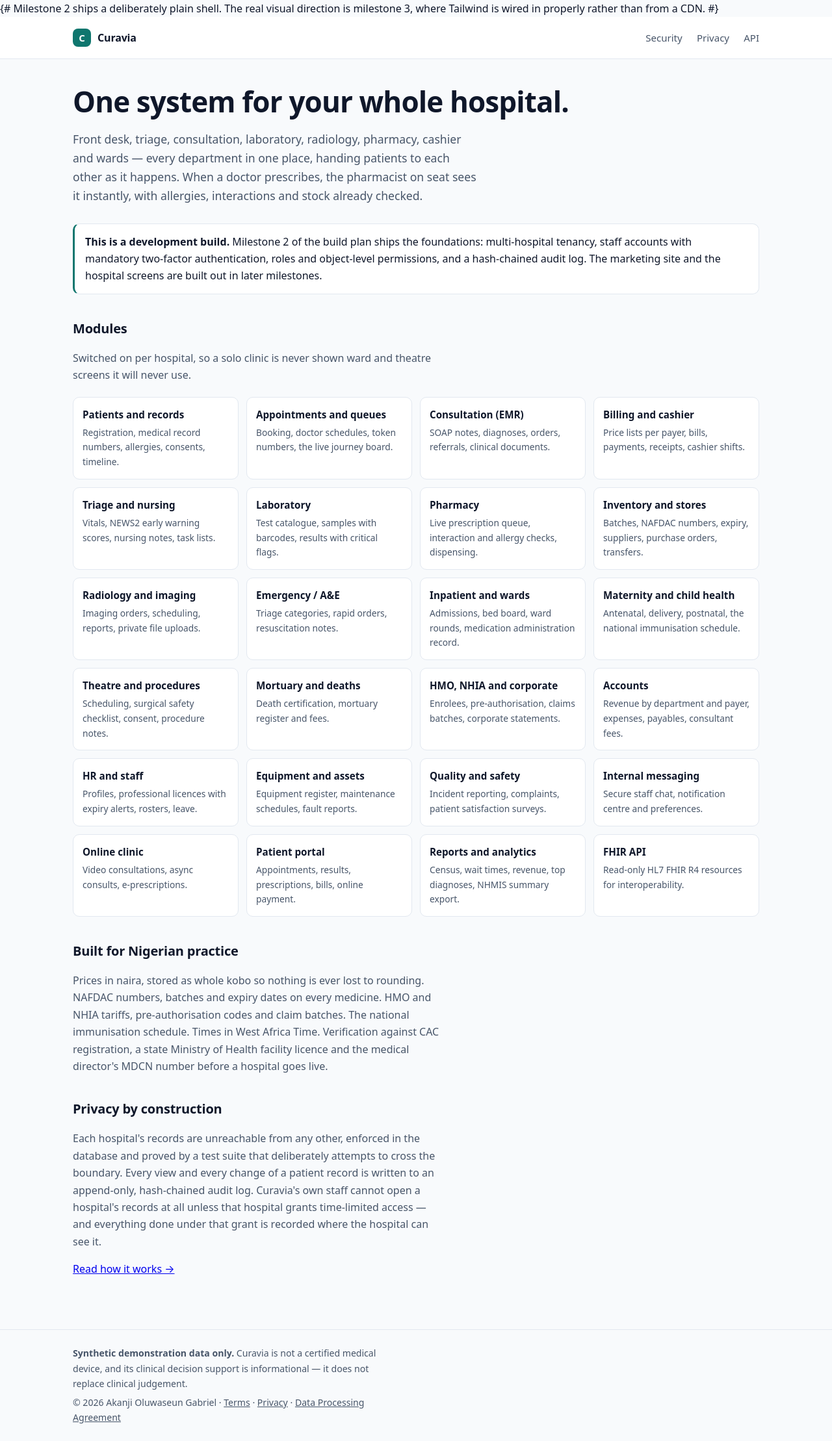
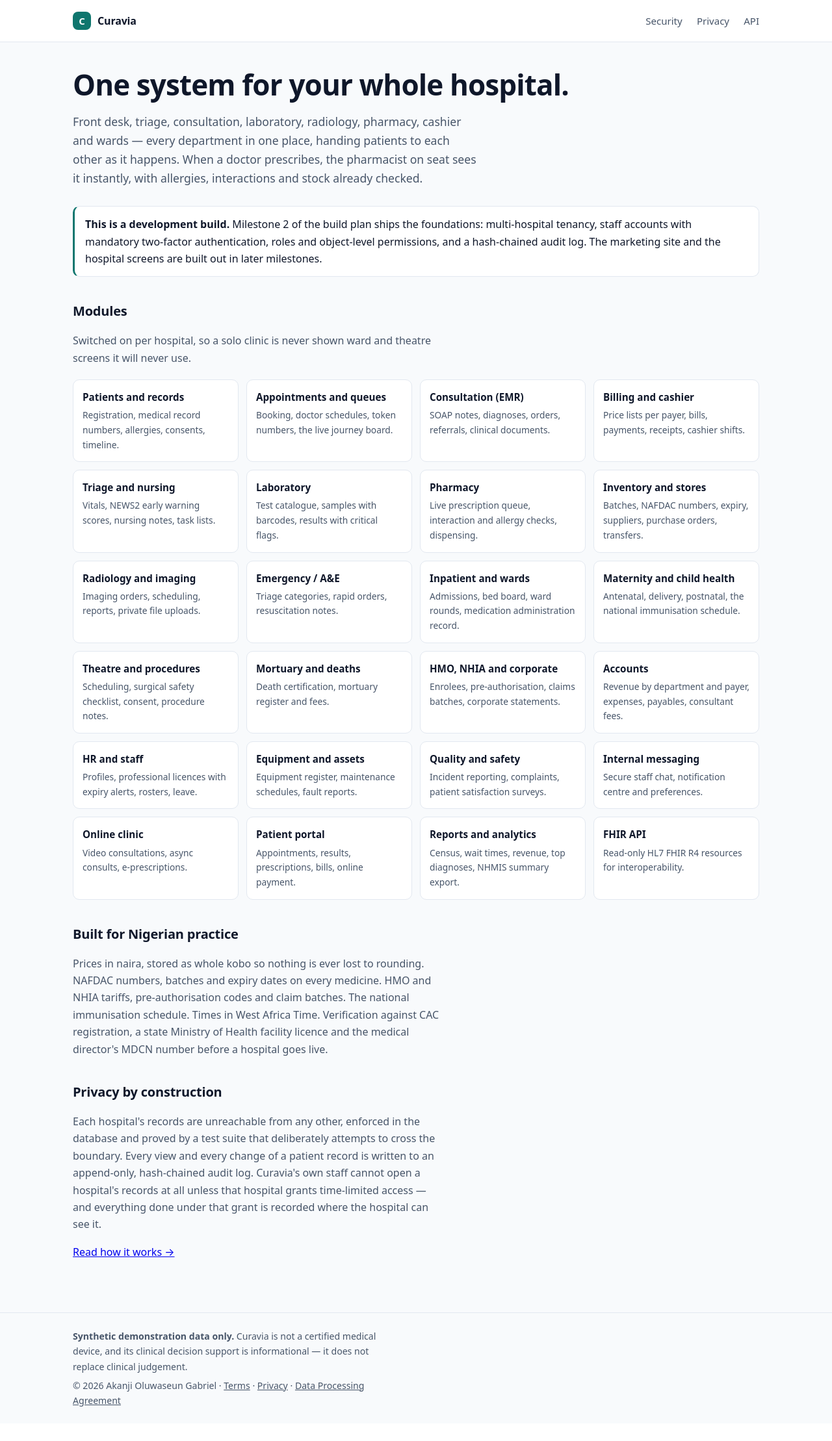
Before and after one commit to asgatcreation/curavia, a Django app: page / in a window 1280 px wide. Shown: the whole page at 65% size. After the commit the page ends 2165 px from the top, so only its background shows below. Run offline with Django 5.2, Linux system fonts and the light colour scheme; parts of the project's set-up code (start-up, migrations or seed data) failed here and were passed over.

Commit message:
Stop a template comment rendering on the marketing page
Django's {# ... #} comment is single-line only, so the two-line note at the
top of base.html was not a comment at all - it rendered as visible text above
the page header, in every page that extends the base. Replaced with
{% comment %}.

Also adds .claude/launch.json so the dev server starts on port 8010, clear of
the ports used by other projects on this machine.

```diff
--- a/backend/apps/marketing/templates/marketing/base.html
+++ b/backend/apps/marketing/templates/marketing/base.html
@@ -6,8 +6,14 @@
 <title>{{ page_title|default:"Curavia" }}</title>
 <meta name="description" content="{% block description %}Curavia is one system for your whole hospital: front desk, triage, consultation, laboratory, pharmacy, cashier and wards, handing patients to each other in real time.{% endblock %}">
 <meta name="theme-color" content="#0f766e">
-{# Milestone 2 ships a deliberately plain shell. The real visual direction is
-   milestone 3, where Tailwind is wired in properly rather than from a CDN. #}
+{% comment %}
+  Milestone 2 ships a deliberately plain shell. The real visual direction is
+  milestone 3, where Tailwind is wired in properly rather than from a CDN.
+
+  {% comment %}, not {# ... #}: Django's hash comment is single-line only, so a
+  two-line one is not a comment at all - it rendered as visible text above the
+  page header.
+{% endcomment %}
 <style>
   :root{
     --bg:#f8fafc; --surface:#ffffff; --border:#e2e8f0;
```
Also changed, not shown: .claude/launch.json (added).
